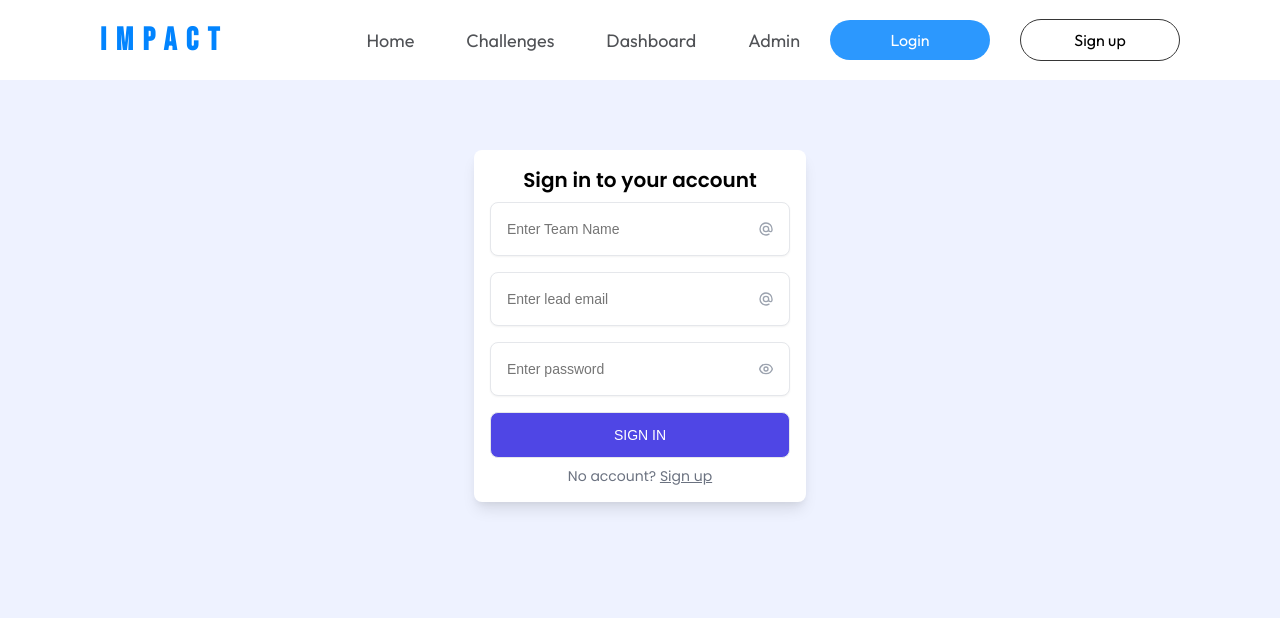
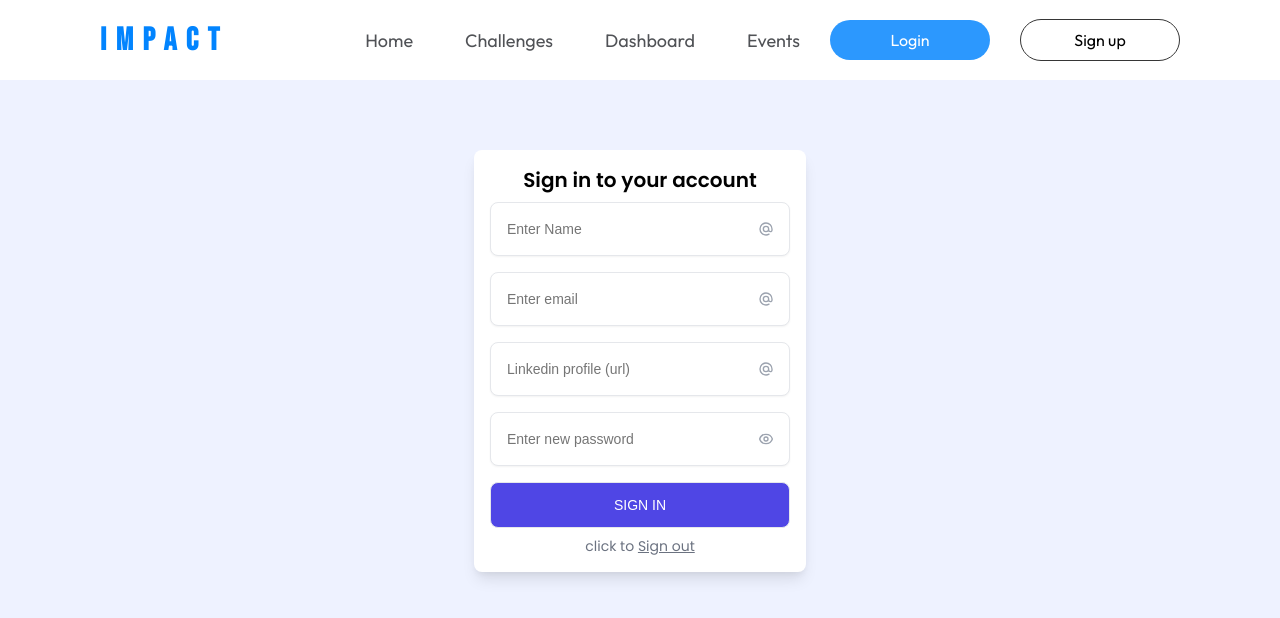
Before and after one commit to aibaljose/impact-g, a React (Vite) app: page /signup in a window 1280 px wide. Shown: the top 618 px of the page. Built offline with nearby package versions, Linux system fonts and the light colour scheme; no server answers.

Commit message:
added signup for everyone

```diff
--- a/src/App.jsx
+++ b/src/App.jsx
@@ -47,7 +47,7 @@ const App = () => {
         <Route path="/winnerdash" element={<Winnerdash loggedIn={loggedIn}/>} />
         <Route path="/js" Component={Jschallenge} />
         <Route path="/python" Component={pythonchallenge} />
-        <Route path="/signup" element={<Signup  />  } />
+        <Route path="/signup" Component={Signup}   />
 
       </Routes>
 
--- a/src/componets/Navbar.jsx
+++ b/src/componets/Navbar.jsx
@@ -35,7 +35,7 @@ const Navbar = ({ loggedIn }) => {
           <li><Link to="/winnerdash" style={{ textDecoration: "none" }} >Dashboard</Link></li>
 
 
-          <li><Link to="/dashboard" style={{ textDecoration: "none" }} >Admin</Link></li>
+          <li><Link to="/" style={{ textDecoration: "none" }} >Events</Link></li>
         </ul>
 
         {loggedIn || (
@@ -105,7 +105,7 @@ const Navbar = ({ loggedIn }) => {
           <li><Link to="/winnerdash" style={{ textDecoration: "none" }} >Dashboard</Link></li>
 
 
-          <li><Link to="/dashboard" style={{ textDecoration: "none" }} >Admin</Link></li>
+          <li><Link to="/" style={{ textDecoration: "none" }} >Events</Link></li>
 
 
 
--- a/src/componets/signup.jsx
+++ b/src/componets/signup.jsx
@@ -1,8 +1,8 @@
 import React, { useState } from 'react';
-import { signup,logout } from '../auth';
+import { signup, logout } from '../auth';
 import "./CSS/signup.css"
 import { db, auth } from '../firebase'; // Import the Firebase database module
-import {ref, set } from 'firebase/database';
+import { ref, set } from 'firebase/database';
 const Signup = () => {
 
   const handleSignOut = async () => {
@@ -16,6 +16,7 @@ const Signup = () => {
 
 
   const [email, setEmail] = useState('');
+  const [linkedin, setlinkedin] = useState('');
   const [password, setPassword] = useState('');
   const [namev, setNamev] = useState('');
 
@@ -26,12 +27,26 @@ const Signup = () => {
     const uid = user.uid;
 
     const databasePath = `users/${uid}/name`; // Create a path based on the UID
-  const databaseRef = ref(db,databasePath);
+    const databaseRef = ref(db, databasePath);
 
-    set(databaseRef,{
-      // Write your data here
-      name: namev+":: "+email,
-      // Add more key-value pairs as needed
+    const databaseRef2 = ref(db, `scoreboard/${uid}/`);
+
+
+
+    set(databaseRef, {
+
+      name: namev + ":: " + email,
+
+
+    });
+    set(databaseRef2, {
+
+      name: namev,
+      email: email,
+      linkedin:linkedin,
+      score: 0,
+      rank: 0,
+
     });
   };
 
@@ -40,8 +55,8 @@ const Signup = () => {
       <form className="form" onSubmit={handleSubmit}>
         <p className="form-title">Sign in to your account</p>
         <div className="input-container">
-    <input placeholder="Enter Team Name" type="text" value={namev}
-         onChange={(e) => setNamev(e.target.value)} />
+          <input placeholder="Enter Name" type="text" value={namev}
+            onChange={(e) => setNamev(e.target.value)} required />
           <span>
             <svg stroke="currentColor" viewBox="0 0 24 24" fill="none" xmlns="http://www.w3.org/2000/svg">
               <path d="M16 12a4 4 0 10-8 0 4 4 0 008 0zm0 0v1.5a2.5 2.5 0 005 0V12a9 9 0 10-9 9m4.5-1.206a8.959 8.959 0 01-4.5 1.207" strokeWidth="2" strokeLinejoin="round" strokeLinecap="round"></path>
@@ -50,8 +65,8 @@ const Signup = () => {
         </div>
 
         <div className="input-container">
-    <input placeholder="Enter lead email" type="email" value={email}
-         onChange={(e) => setEmail(e.target.value)} />
+          <input placeholder="Enter email" type="email" value={email}
+            onChange={(e) => setEmail(e.target.value)} required />
           <span>
             <svg stroke="currentColor" viewBox="0 0 24 24" fill="none" xmlns="http://www.w3.org/2000/svg">
               <path d="M16 12a4 4 0 10-8 0 4 4 0 008 0zm0 0v1.5a2.5 2.5 0 005 0V12a9 9 0 10-9 9m4.5-1.206a8.959 8.959 0 01-4.5 1.207" strokeWidth="2" strokeLinejoin="round" strokeLinecap="round"></path>
@@ -59,8 +74,17 @@ const Signup = () => {
           </span>
         </div>
         <div className="input-container">
-    <input placeholder="Enter password" type="password" value={password}
-       onChange={(e) => setPassword(e.target.value)} />
+          <input placeholder="Linkedin profile (url)" type="text" value={linkedin}
+            onChange={(e) => setlinkedin(e.target.value)} required />
+          <span>
+            <svg stroke="currentColor" viewBox="0 0 24 24" fill="none" xmlns="http://www.w3.org/2000/svg">
+              <path d="M16 12a4 4 0 10-8 0 4 4 0 008 0zm0 0v1.5a2.5 2.5 0 005 0V12a9 9 0 10-9 9m4.5-1.206a8.959 8.959 0 01-4.5 1.207" strokeWidth="2" strokeLinejoin="round" strokeLinecap="round"></path>
+            </svg>
+          </span>
+        </div>
+        <div className="input-container">
+          <input placeholder="Enter new password" type="password" value={password}
+            onChange={(e) => setPassword(e.target.value)} required />
           <span>
             <svg stroke="currentColor" viewBox="0 0 24 24" fill="none" xmlns="http://www.w3.org/2000/svg">
               <path d="M15 12a3 3 0 11-6 0 3 3 0 016 0z" strokeWidth="2" strokeLinejoin="round" strokeLinecap="round"></path>
@@ -69,7 +93,7 @@ const Signup = () => {
           </span>
         </div>
         <button className="submit" type="submit">Sign in</button>
-  <p className="signup-link">No account? <a href="" onClick={handleSignOut}>Sign up</a></p>
+        <p className="signup-link">click to <a href="" onClick={handleSignOut}>Sign out</a></p>
       </form>
 
     </div>
--- a/src/pages/dashboard.jsx
+++ b/src/pages/dashboard.jsx
@@ -2,12 +2,12 @@
 import { useState, useEffect } from 'react';
 import { db, auth } from '../firebase'; // Import the Firebase database module
 import { ref, set, push, update, get } from 'firebase/database';
-import Dashcard  from '../componets/dashcard';
+import Dashcard from '../componets/dashcard';
 import "../componets/CSS/dashcard.css"
 import Winner from "../componets/winner"
 
 
-const dashboard = ({loggedIn}) => {
+const dashboard = ({ loggedIn }) => {
     const [usersData, setUsersData] = useState("");
     const [error, setError] = useState('');
     const fetchAllUsers = async () => {
@@ -57,7 +57,7 @@ const dashboard = ({loggedIn}) => {
                             const user = usersData[userId];
 
 
-                    const usernamedata ={...user.name}
+                            const usernamedata = { ...user.name }
                             const aggregatedData = {
                                 ...user.data1,
                                 ...user.data2,
--- a/src/pages/home.jsx
+++ b/src/pages/home.jsx
@@ -60,7 +60,7 @@ const home = () => {
 
                         </div>
                         <div className="tiltecon">
-                            <h4>Mulean Introduction webinar <br/></h4>
+                            <h4>Mulearn Introduction webinar <br/></h4>
                             <p>
                             µLearn is a synergic philosophy of education, with a culture of mutual learning through micro peer groups. We are here to assist you in breaking through the echo chambers and free you from the shackles you have grounded yourself in.
                             <br />  <br /> Date: Coming soon<br /><br /> Time: soon PM IST</p>
```
Lines whose indentation alone changed are shown as unchanged.
